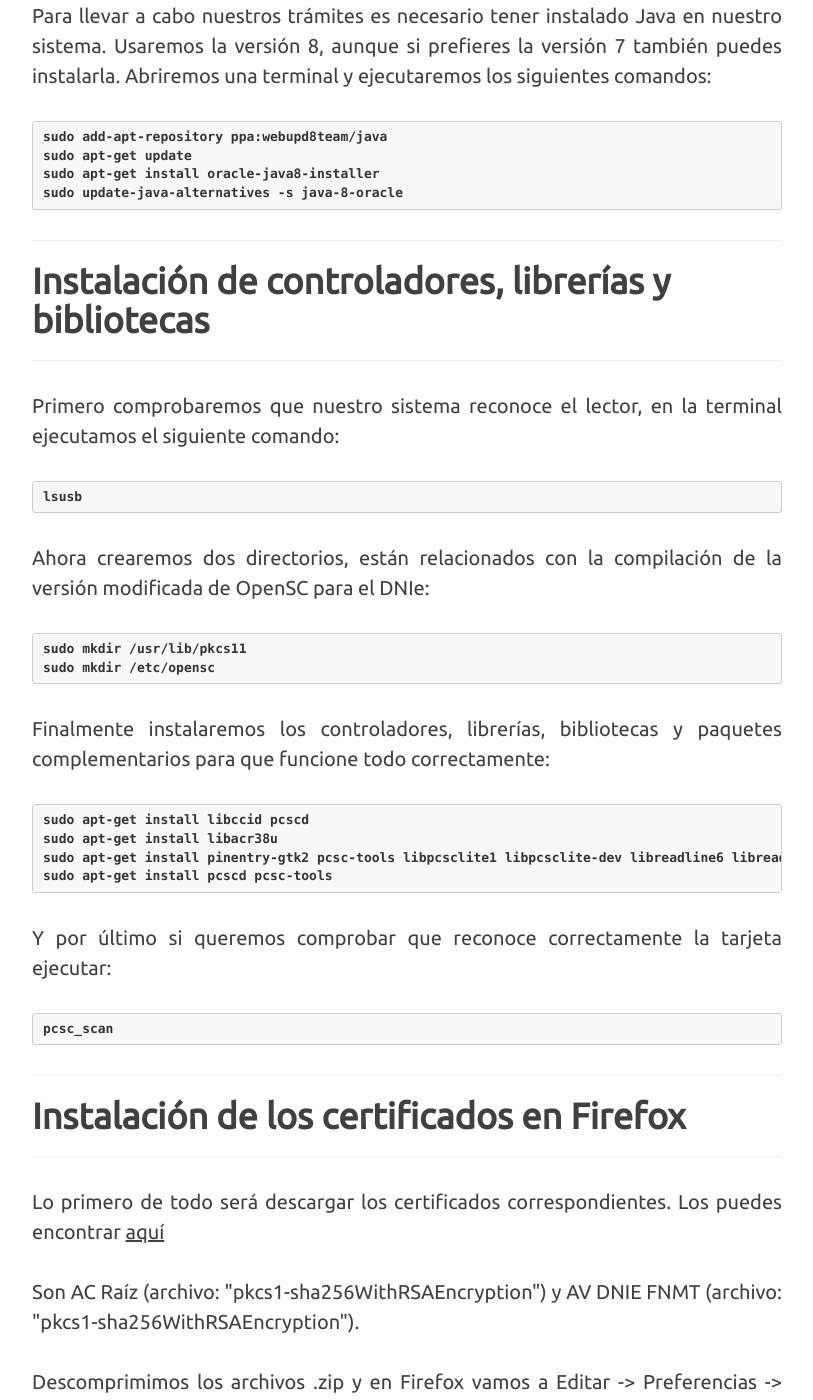
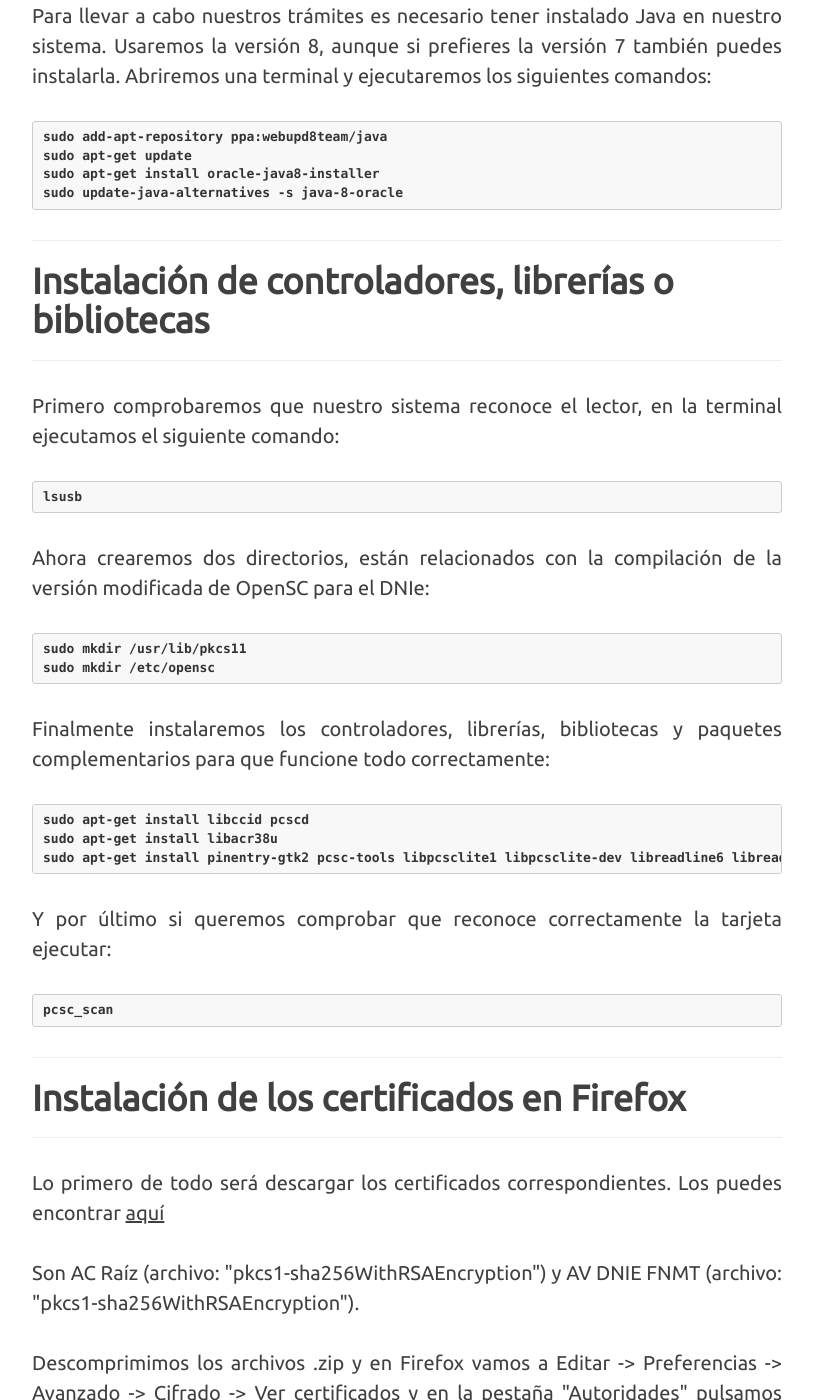
Before and after one commit to R12Leal/R12Leal.github.io, a Jekyll site: the page built from _posts/2015-10-15-dnie-ubuntu.markdown, in a window 1280 px wide and 1400 px high, scrolled down 2220 px. Shown: the whole window, without its empty margins (233-1046 px from the left). Built offline with Jekyll 4.4.1, drawn with Linux system fonts in a browser that asks for light colours; nearby versions of some CDN libraries; comment, search, counter and statistics services are not loaded.

Commit message:
Update 26/12/2015

```diff
--- a/_includes/head.html
+++ b/_includes/head.html
@@ -48,4 +48,10 @@
      ga('send', 'pageview');
 
    </script>
+   <!-- Begin Cookie Consent plugin by Silktide - http://silktide.com/cookieconsent -->
+   <script type="text/javascript">
+      window.cookieconsent_options = {"message":"Este sitio web utiliza cookies para asegurarse de obtener una mejor experiencia.","dismiss":"Ok","learnMore":"","link":"","theme":"dark-floating"};
+      </script>
+      <script type="text/javascript" src="//cdnjs.cloudflare.com/ajax/libs/cookieconsent2/1.0.9/cookieconsent.min.js"></script>
+      <!-- End Cookie Consent plugin -->
 </head>
--- a/_posts/2015-10-15-dnie-ubuntu.markdown
+++ b/_posts/2015-10-15-dnie-ubuntu.markdown
@@ -33,7 +33,7 @@
 sudo update-java-alternatives -s java-8-oracle
 </pre></strong></p>
 <hr />
-<h2 class="section-heading">Instalación de controladores, librerías y bibliotecas</h2>
+<h2 class="section-heading">Instalación de controladores, librerías o bibliotecas</h2>
 <hr />
 <p>Primero comprobaremos que nuestro sistema reconoce el lector, en la terminal ejecutamos el siguiente comando:</p>
 <p><strong><pre>lsusb</pre></strong></p>
@@ -47,7 +47,6 @@
 sudo apt-get install libccid pcscd
 sudo apt-get install libacr38u
 sudo apt-get install pinentry-gtk2 pcsc-tools libpcsclite1 libpcsclite-dev libreadline6 libreadline-dev coolkey
-sudo apt-get install pcscd pcsc-tools
 </pre></strong></p>
 <p>Y por último si queremos comprobar que reconoce correctamente la tarjeta ejecutar:</p>
 <p><strong><pre>pcsc_scan</pre></strong></p>
```
